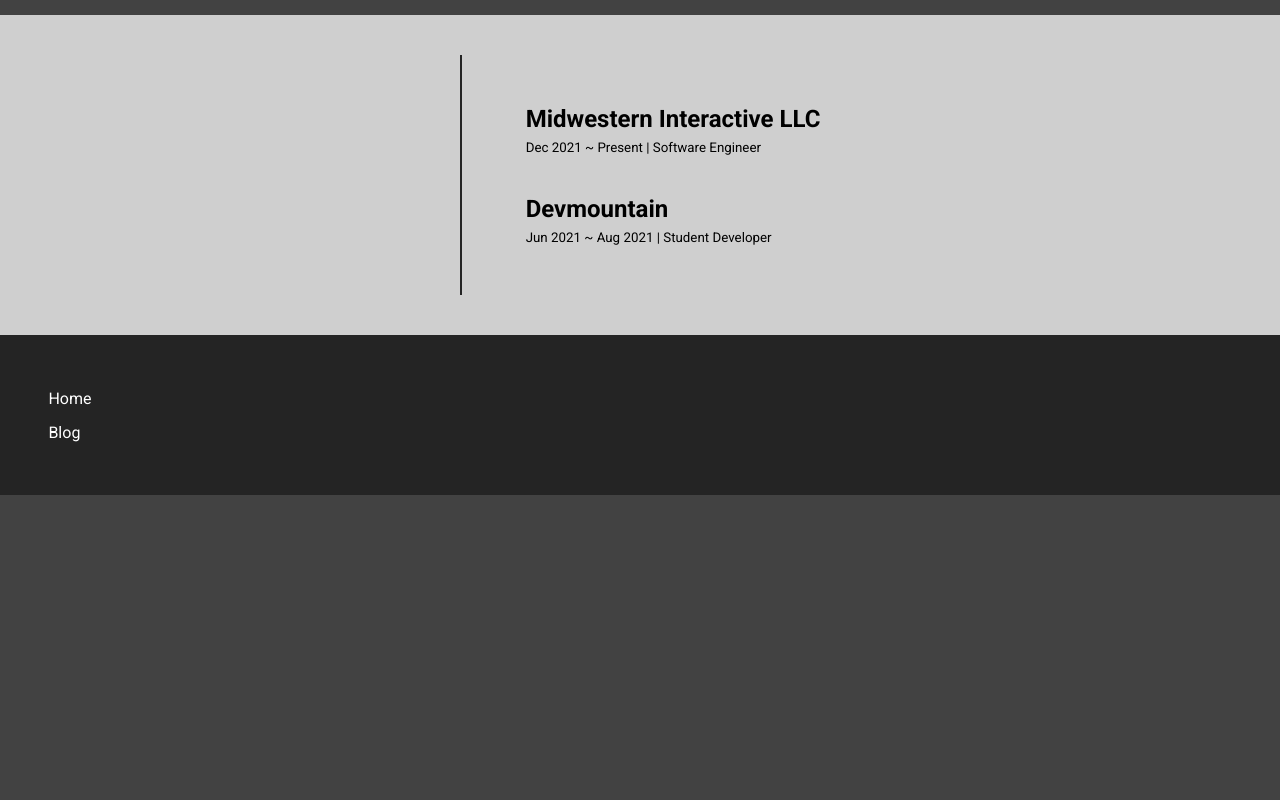
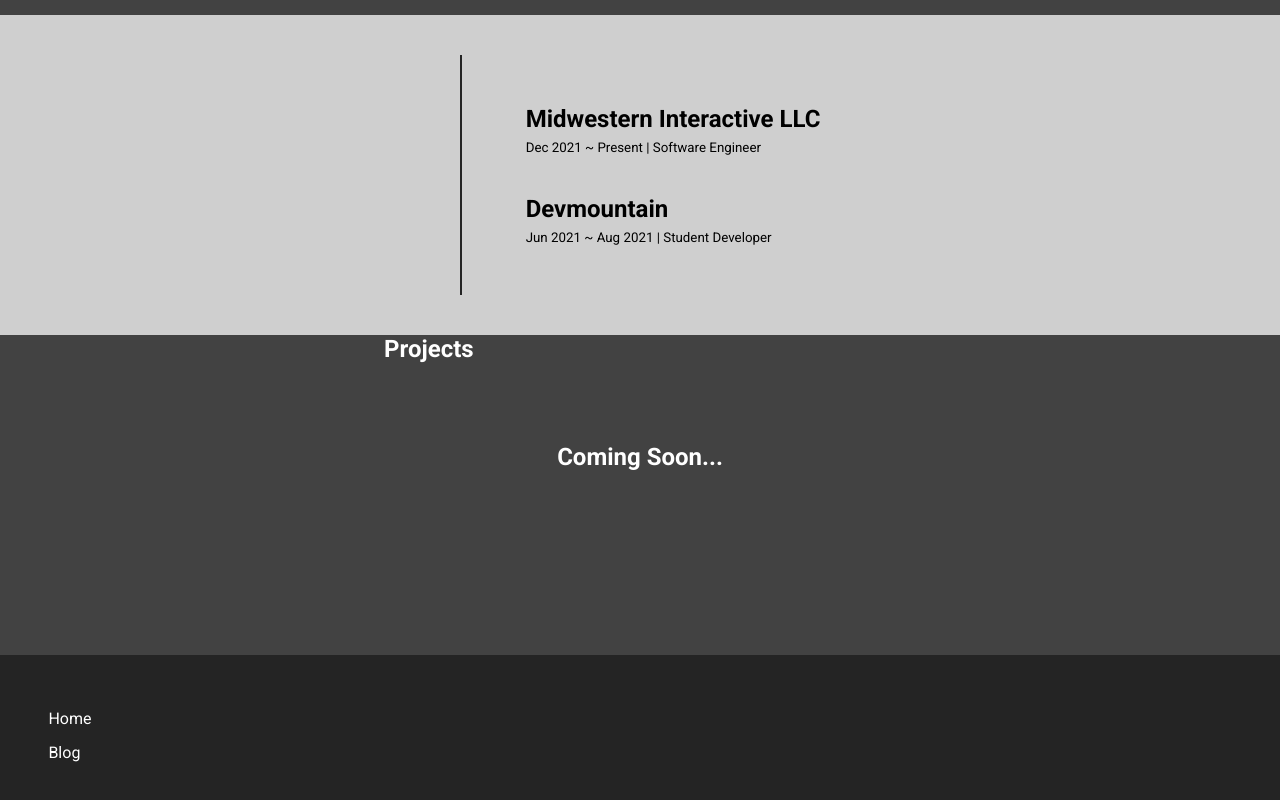
Before and after one commit to WesleyMcGhee/wmmcghee, a Vue app: page / in a window 1280 px wide. Shown: the part 532-1332 px from the top of the page. Before the commit the page ends 1027 px from the top, so only its background shows below. Built offline with nearby package versions, Linux system fonts and the light colour scheme; some icons are missing; a web font is replaced by a local one.

Commit message:
added projects

```diff
--- /dev/null
+++ b/src/components/Projects-Section.vue
@@ -0,0 +1,19 @@
+<template>
+  <section class="projects">
+    <h1 class="temp-title">Projects</h1>
+    <h2 class="temp-section">Coming Soon...</h2>
+  </section>
+</template>
+
+<style>
+  .projects {
+    height: 40vh;
+    width: 40%;
+    margin: 0 auto;
+  }
+
+  .temp-section {
+    text-align: center;
+    margin-top: 10vh;
+  }
+</style>
--- a/src/pages/Main-Page.vue
+++ b/src/pages/Main-Page.vue
@@ -1,9 +1,11 @@
 <script setup lang="ts">
   import IntroSection from "../components/Intro-Section.vue";
   import ExperinceSection from "../components/Experince-Section.vue"
+  import ProjectSection from "../components/Projects-Section.vue";
 </script>
 
 <template>
   <IntroSection />
   <ExperinceSection />
+  <ProjectSection />
 </template>
```
